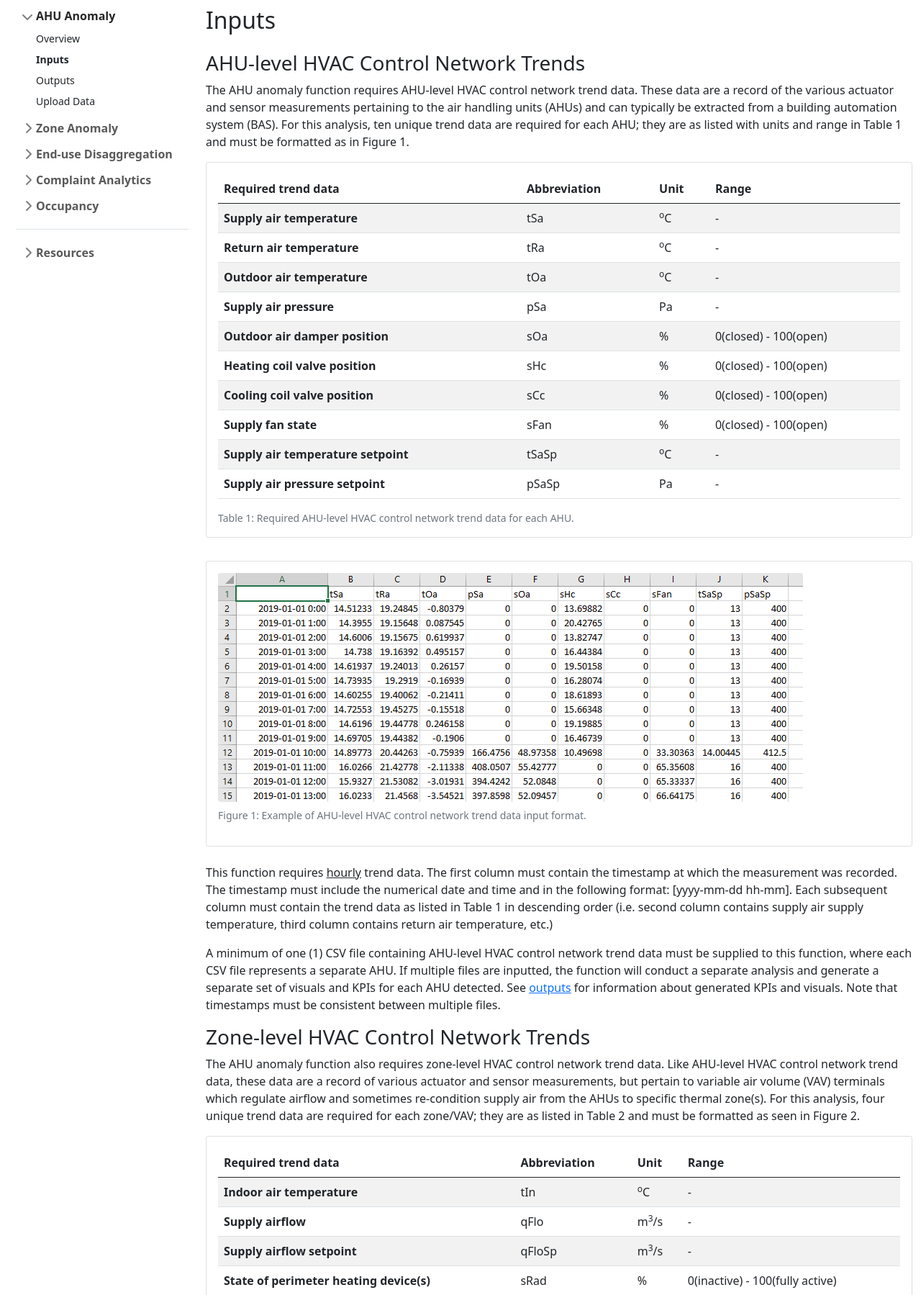
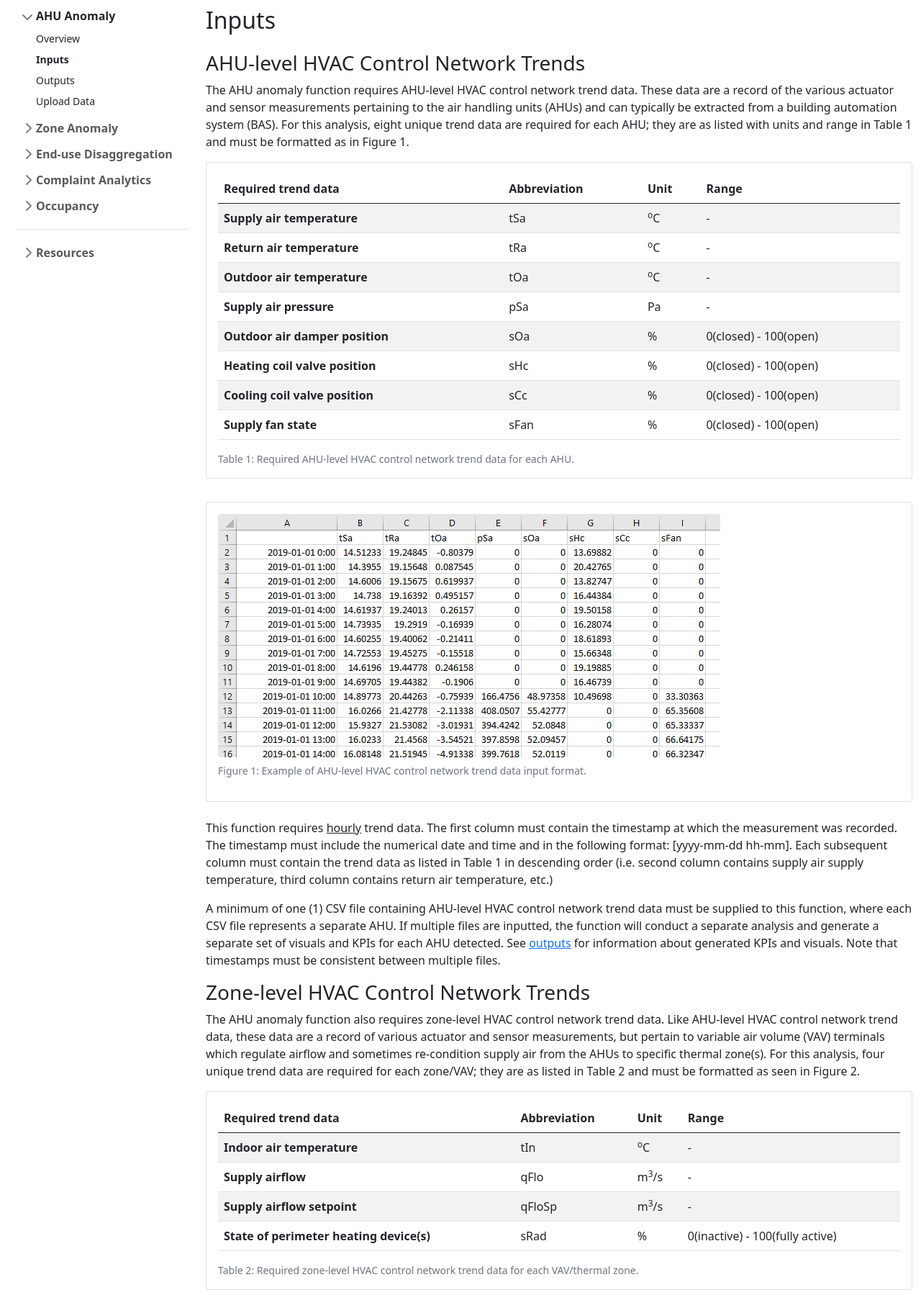
Before and after one commit to Carleton-DBOM-Research-Group/Building_energy_management_toolkit, a Flask app: page /functions/ahuAnomaly/inputs in a window 1280 px wide. Shown: the part 235-2034 px from the top of the page at 72% size. Run offline with Flask 2, Linux system fonts and the light colour scheme.

Commit message:
Remove tSaSp and pSaSp from AHu anomaly function

```diff
--- a/ahuAnomaly.py
+++ b/ahuAnomaly.py
@@ -311,7 +311,6 @@ def ahuAnomaly (all_ahu_data,sRad,tIn,output_path):
         tOa = dataWrkHrs[dataWrkHrs.columns[2]][htgEconMdInd] #Note: tOa is redefined here.
         sOa = dataWrkHrs[dataWrkHrs.columns[4]][htgEconMdInd]
         sHc = dataWrkHrs[dataWrkHrs.columns[5]][htgEconMdInd]
-        #tSaSp = dataWrkHrs[dataWrkHrs.columns[8]][htgEconMdInd]
 
         #Optimize parameters for genetic algorithms for ahuMdlMode1_2
         varbound = np.array([[0.0,1.5],[-1,1],[0,0.5]]) # ([lower_bound,upper_bound])
@@ -334,7 +333,6 @@ def ahuAnomaly (all_ahu_data,sRad,tIn,output_path):
         tOa = dataWrkHrs[dataWrkHrs.columns[2]][clgMdInd] #Note: tOa is redefined here.
         sOa = dataWrkHrs[dataWrkHrs.columns[4]][clgMdInd]
         sCc = dataWrkHrs[dataWrkHrs.columns[6]][clgMdInd]
-        #tSaSp = dataWrkHrs[dataWrkHrs.columns[8]][clgMdInd]
 
         #Optimize parameters for genetic algorithms for ahuMdlMode4
         varbound = np.array([[-0.5,0],[-1,1]]) # ([lower_bound,upper_bound])
@@ -469,7 +467,7 @@ def execute_function(uploaded_ahu_files, uploaded_zone_files, output_path):
     for f in uploaded_ahu_files:
         print('Reading ' + str(f.filename) + '...')
         data = pd.read_csv(f) #Specify the sample data for ahu files
-        data = data.rename(columns={data.columns[1]:'tSa',data.columns[2]:'tRa',data.columns[3]:'tOa',data.columns[4]:'pSa',data.columns[5]:'sOa',data.columns[6]:'sHc',data.columns[7]:'sCc',data.columns[8]:'sFan',data.columns[9]:'tSaSp',data.columns[10]:'pSaSp'})
+        data = data.rename(columns={data.columns[1]:'tSa',data.columns[2]:'tRa',data.columns[3]:'tOa',data.columns[4]:'pSa',data.columns[5]:'sOa',data.columns[6]:'sHc',data.columns[7]:'sCc',data.columns[8]:'sFan'})
         dfs.append(data)
         file_names.append(f.filename)
     ahu = pd.concat(dfs,keys=file_names).reset_index(level=1, drop=True)
--- a/templates/functions_ahuAnomaly_inputs.html
+++ b/templates/functions_ahuAnomaly_inputs.html
@@ -188,7 +188,7 @@
 
     <p class="h3 fw-normal">AHU-level HVAC Control Network Trends</p>
     <p class="fs-6">The AHU anomaly function requires AHU-level HVAC control network trend data. These data are a record of the various actuator and sensor measurements pertaining to the air handling units (AHUs) and can typically be extracted
-      from a building automation system (BAS). For this analysis, ten unique trend data are required for each AHU; they are as listed with units and range in Table 1 and must be formatted as in Figure 1.</p>
+      from a building automation system (BAS). For this analysis, eight unique trend data are required for each AHU; they are as listed with units and range in Table 1 and must be formatted as in Figure 1.</p>
     <div class="card">
       <div class="card-body">
         <table class="table table-striped table-hover">
@@ -248,18 +248,6 @@
               <td>sFan</td>
               <td>%</td>
               <td>0(closed) - 100(open)</td>
-            </tr>
-            <tr>
-              <th scope="row">Supply air temperature setpoint</th>
-              <td>tSaSp</td>
-              <td><sup>o</sup>C</td>
-              <td>-</td>
-            </tr>
-            <tr>
-              <th scope="row">Supply air pressure setpoint</th>
-              <td>pSaSp</td>
-              <td>Pa</td>
-              <td>-</td>
             </tr>
           </tbody>
         </table>
```
Also changed, not shown: static/img/example_AHUlevelHVAC_data_input.png.
